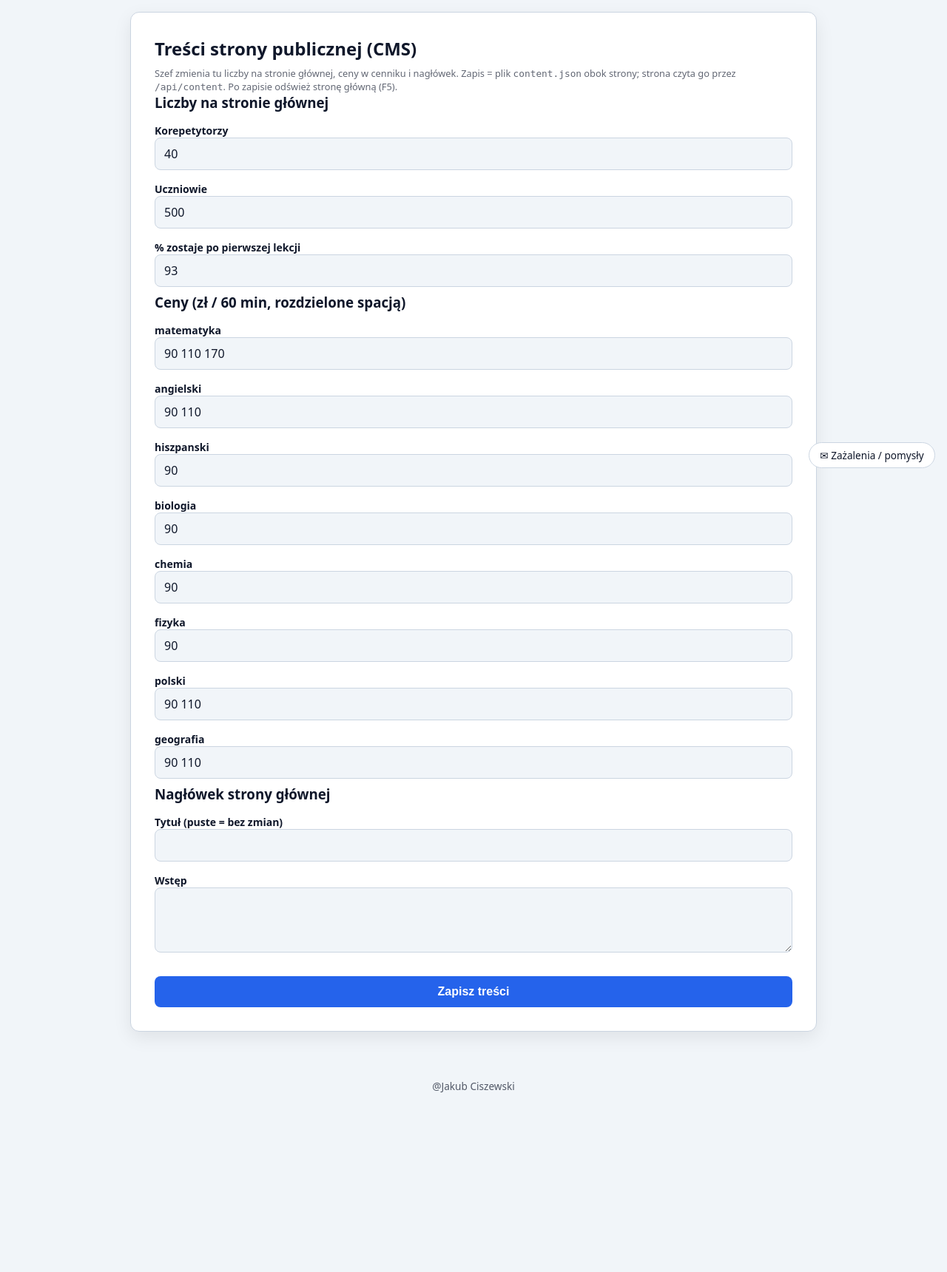
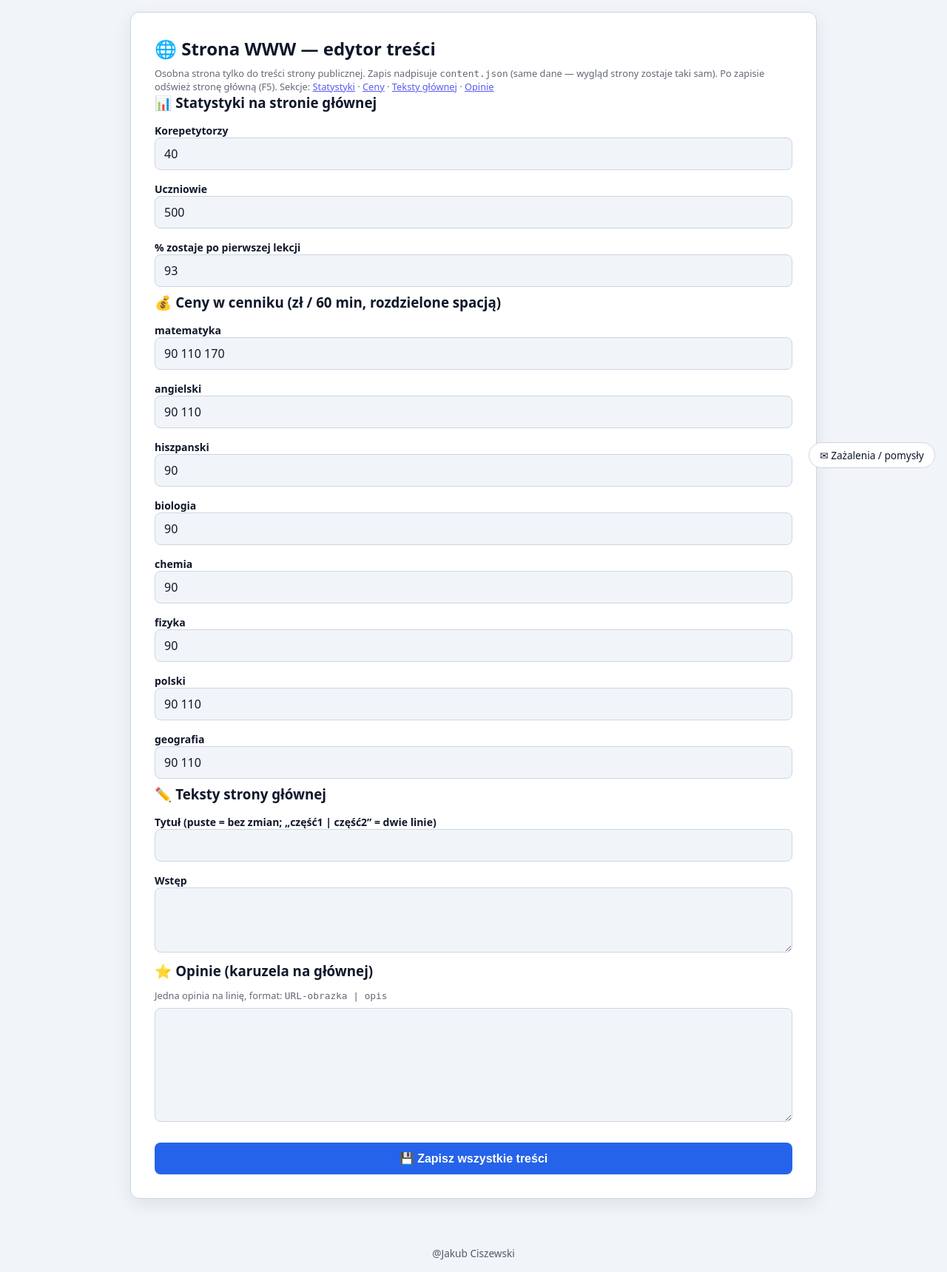
Before and after one commit to Jakub3571/Aplikacja-Webowa, a Django app: page /cms-strony/ in a window 1280 px wide. Shown: the part 151-1871 px from the top of the page at 74% size. Before the commit the page ends 1629 px from the top, so only its background shows below. Run offline with Django 5.2, Linux system fonts and the light colour scheme; the visitor is signed in with stand-in values (Sample User, id 1); data that the repository does not hold is empty.

Commit message:
CMS: osobna strona edytora z sekcjami + opinie

```diff
--- a/konta/views.py
+++ b/konta/views.py
@@ -2759,6 +2759,15 @@ def cms_strony(request):
                     messages.error(request, f'Cena dla „{slug}” musi być liczbą (np. „90 110 170”).')
         dane['copy']['home-headline'] = request.POST.get('copy_home-headline', '').strip()
         dane['copy']['home-intro'] = request.POST.get('copy_home-intro', '').strip()
+        opinie = []
+        for linia in request.POST.get('reviews', '').splitlines():
+            linia = linia.strip()
+            if not linia:
+                continue
+            url, _, alt = linia.partition('|')
+            if url.strip():
+                opinie.append({'url': url.strip(), 'alt': alt.strip()})
+        dane['reviews'] = opinie
         try:
             with open(plik, 'w', encoding='utf-8') as f:
                 _json.dump(dane, f, ensure_ascii=False, indent=2)
@@ -2771,6 +2780,7 @@ def cms_strony(request):
         'content': dane,
         'headline': dane.get('copy', {}).get('home-headline', ''),
         'intro': dane.get('copy', {}).get('home-intro', ''),
+        'reviews_txt': '\n'.join(f"{r.get('url','')}|{r.get('alt','')}" for r in dane.get('reviews', [])),
     })
 def zazalenie(request):
     if request.method == 'POST':
--- a/templates/konta/cms_strony.html
+++ b/templates/konta/cms_strony.html
@@ -1,22 +1,32 @@
 {% extends 'konta/panel.html' %}
 {% block panel %}
-<section class="karta" style="max-width:none">
-  <h2>Treści strony publicznej (CMS)</h2>
-  <p class="podpowiedz">Szef zmienia tu liczby na stronie głównej, ceny w cenniku i nagłówek. Zapis = plik <code>content.json</code> obok strony; strona czyta go przez <code>/api/content</code>. Po zapisie odśwież stronę główną (F5).</p>
+<div class="zgloszenia-strona">
+<section class="karta">
+  <h2>🌐 Strona WWW — edytor treści</h2>
+  <p class="podpowiedz">Osobna strona tylko do treści strony publicznej. Zapis nadpisuje <code>content.json</code> (same dane — wygląd strony zostaje taki sam). Po zapisie odśwież stronę główną (F5). Sekcje:
+    <a href="#sekcja-statystyki">Statystyki</a> ·
+    <a href="#sekcja-ceny">Ceny</a> ·
+    <a href="#sekcja-teksty">Teksty głównej</a> ·
+    <a href="#sekcja-opinie">Opinie</a>
+  </p>
   <form method="post" class="formularz">
     {% csrf_token %}
-    <h3>Liczby na stronie głównej</h3>
+    <h3 id="sekcja-statystyki">📊 Statystyki na stronie głównej</h3>
     <label>Korepetytorzy <input type="number" name="stat_tutors" value="{{ content.stats.tutors }}"></label>
     <label>Uczniowie <input type="number" name="stat_students" value="{{ content.stats.students }}"></label>
     <label>% zostaje po pierwszej lekcji <input type="number" name="stat_retention" value="{{ content.stats.retention }}"></label>
-    <h3>Ceny (zł / 60 min, rozdzielone spacją)</h3>
+    <h3 id="sekcja-ceny">💰 Ceny w cenniku (zł / 60 min, rozdzielone spacją)</h3>
     {% for slug, ceny in content.prices.items %}
     <label>{{ slug }} <input type="text" name="cena_{{ slug }}" value="{{ ceny|join:' ' }}"></label>
     {% endfor %}
-    <h3>Nagłówek strony głównej</h3>
-    <label>Tytuł (puste = bez zmian) <input type="text" name="copy_home-headline" value="{{ headline }}"></label>
+    <h3 id="sekcja-teksty">✏️ Teksty strony głównej</h3>
+    <label>Tytuł (puste = bez zmian; „część1 | część2” = dwie linie) <input type="text" name="copy_home-headline" value="{{ headline }}"></label>
     <label>Wstęp <textarea name="copy_home-intro" rows="3">{{ intro }}</textarea></label>
-    <button type="submit">Zapisz treści</button>
+    <h3 id="sekcja-opinie">⭐ Opinie (karuzela na głównej)</h3>
+    <p class="podpowiedz">Jedna opinia na linię, format: <code>URL-obrazka | opis</code></p>
+    <textarea name="reviews" rows="6" style="width:100%">{{ reviews_txt }}</textarea>
+    <button type="submit">💾 Zapisz wszystkie treści</button>
   </form>
 </section>
+</div>
 {% endblock %}
```
